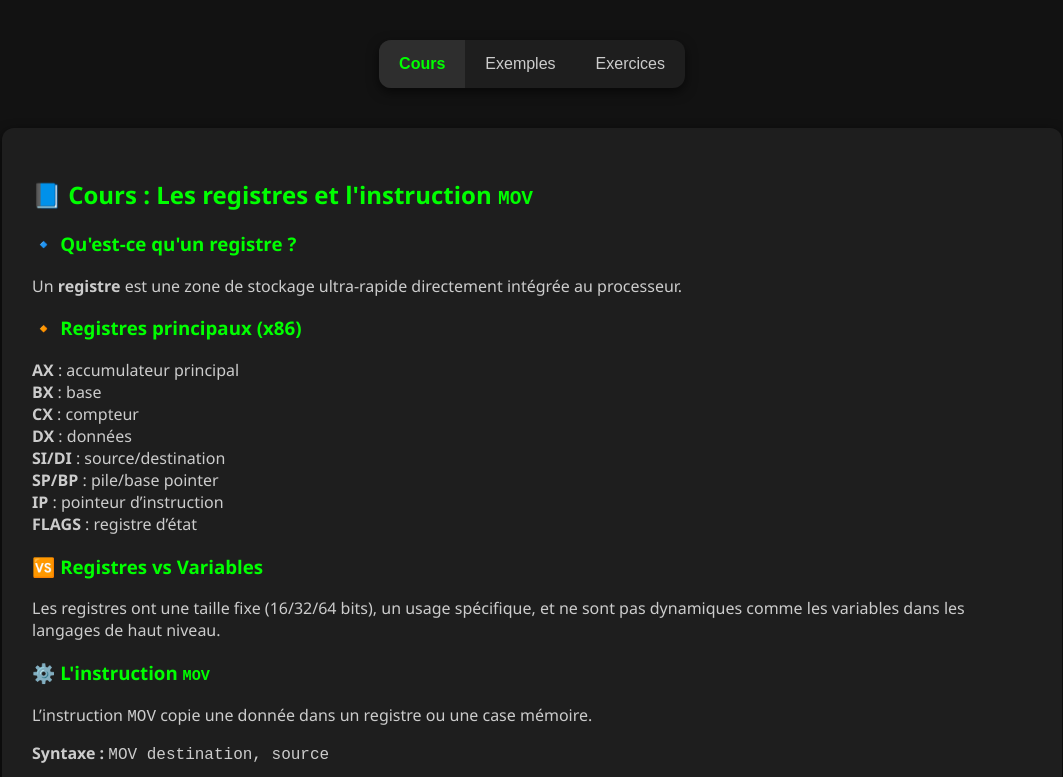
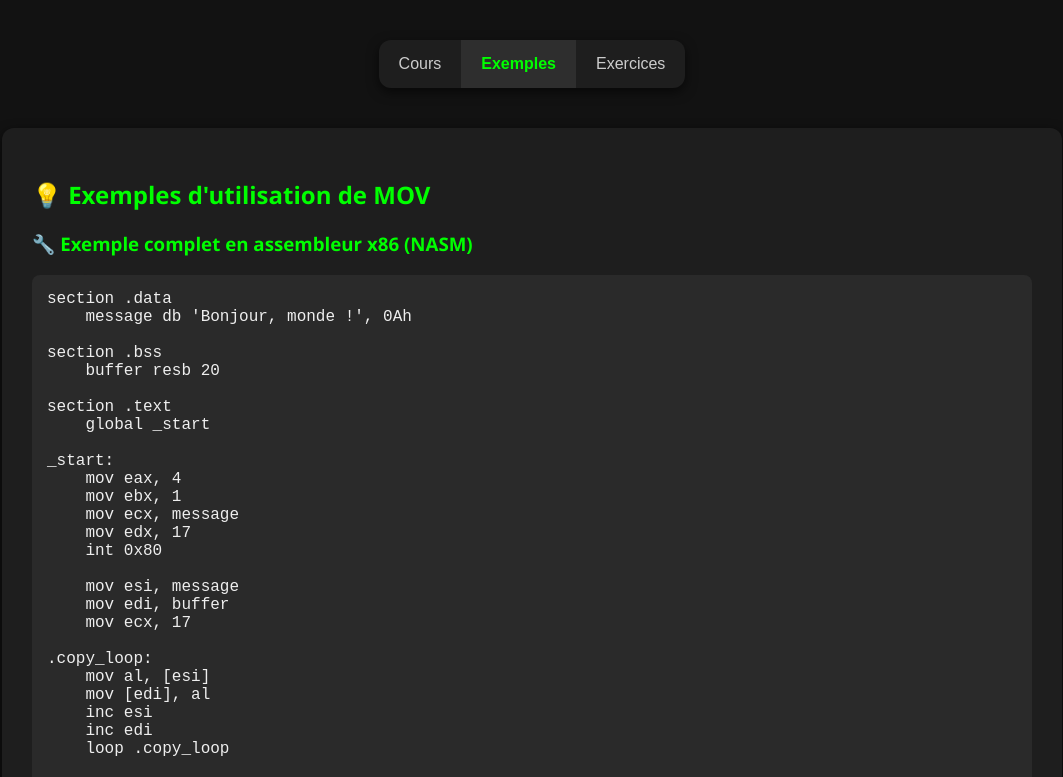
Before and after one commit to eden77-rgb/Assembl-us, a website: page assemblus/public/pages/chapitre1.html in a window 1280 px wide. Both pictures are taken after a click on the button "Exemples". Shown: the top 777 px of the page, without its empty margins (108-1171 px from the left). Drawn offline with Linux system fonts and the light colour scheme.

Commit message:
Ajout d'une naviguation de page via JS

```diff
--- a/assemblus/public/css/styles-chap1.css
+++ b/assemblus/public/css/styles-chap1.css
@@ -46,6 +46,10 @@ section {
     margin-bottom: 40px;
 }
 
+section:not(.active) {
+    display: none;
+}
+
 h1,
 h2,
 h3 {
--- /dev/null
+++ b/assemblus/public/js/chap1.js
@@ -0,0 +1,11 @@
+const buttons = document.querySelectorAll("nav button");
+const sections = document.querySelectorAll("section");
+
+buttons.forEach(btn => {
+    btn.addEventListener("click", () => {
+        buttons.forEach(b => b.classList.remove("active"));
+        sections.forEach(s => s.classList.remove("active"));
+        btn.classList.add("active");
+        document.getElementById(btn.dataset.tab).classList.add("active");
+    });
+});
--- a/assemblus/public/pages/chapitre1.html
+++ b/assemblus/public/pages/chapitre1.html
@@ -100,5 +100,6 @@ _start:
         <p>Trouve l’erreur, explique-la et corrige le code.</p>
     </section>
 </body>
+<script src="../js/chap1.js"></script>
 
 </html>
```
